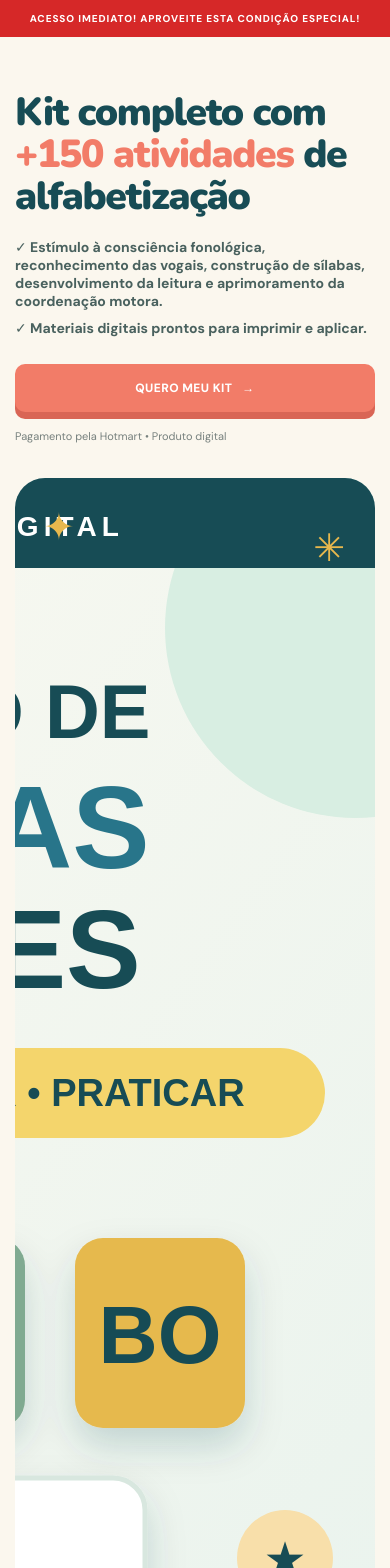
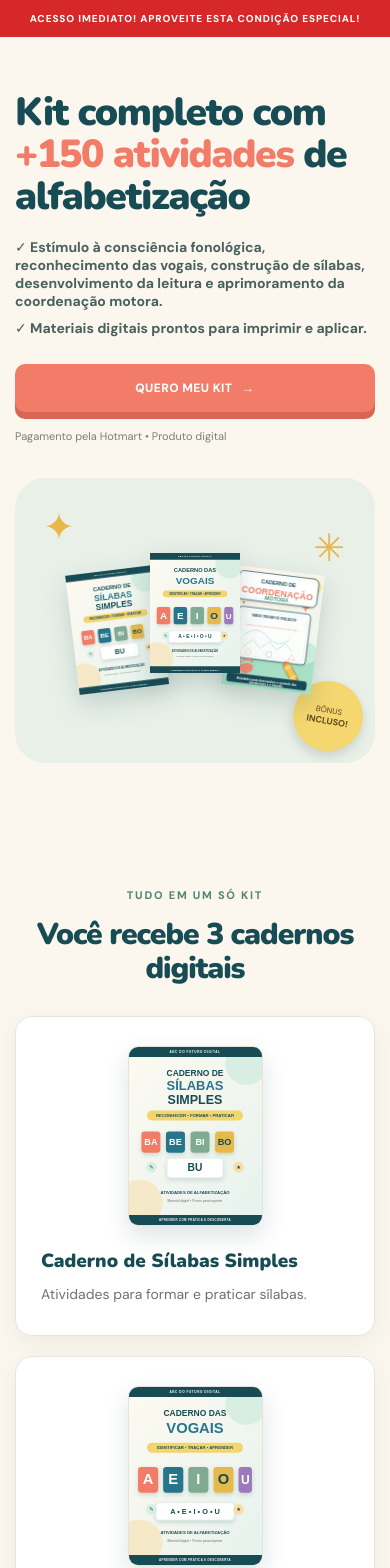
Before and after one commit to abcdofuturodigital/kit-alfabetizacao, a React (Vite) app: page / in a window 390 px wide. Shown: the top 1568 px of the page. Built offline with nearby package versions, Linux system fonts and the light colour scheme.

Commit message:
Reduzir tamanho das capas do kit

```diff
--- a/src/styles.css
+++ b/src/styles.css
@@ -15,3 +15,24 @@
 .preview-card figcaption{text-align:center;padding:12px 4px 3px;color:var(--petrol);font-size:14px}
 .preview-hint{text-align:center;color:#687477;font-size:12px;margin:2px 0 0}
 @media(max-width:600px){.preview-carousel{gap:12px;padding:8px 18px 16px}.preview-card{flex-basis:78vw;max-width:330px;padding:9px}.preview-card img{max-height:62vh}.preview-card figcaption{font-size:13px}}
+
+
+/* Ajuste de escala das capas: hero e cards de produtos */
+.hero-book-stack{display:flex;align-items:center;justify-content:center;gap:0;width:100%;padding:24px 18px}
+.hero-cover{display:block;width:clamp(105px,12vw,148px);height:auto;max-height:255px;object-fit:contain;filter:drop-shadow(0 10px 12px #173e4430);flex:0 1 auto}
+.hero-cover+.hero-cover{margin-left:-17px}
+.hero-cover-silabas{transform:rotate(-7deg) translateY(9px);z-index:1}
+.hero-cover-vogais{transform:translateY(-8px);z-index:2}
+.hero-cover-coordenacao{transform:rotate(7deg) translateY(9px);z-index:1}
+.product-cover{width:min(100%,155px)}
+@media(max-width:800px){
+  .hero-book-stack{padding:18px 10px}
+  .hero-cover{width:clamp(88px,22vw,122px);max-height:205px}
+  .hero-cover+.hero-cover{margin-left:-13px}
+  .product-cover{width:min(100%,145px)}
+}
+@media(max-width:480px){
+  .hero-cover{width:clamp(78px,23vw,104px);max-height:175px}
+  .hero-cover+.hero-cover{margin-left:-11px}
+  .product-cover{width:min(100%,135px)}
+}
```
